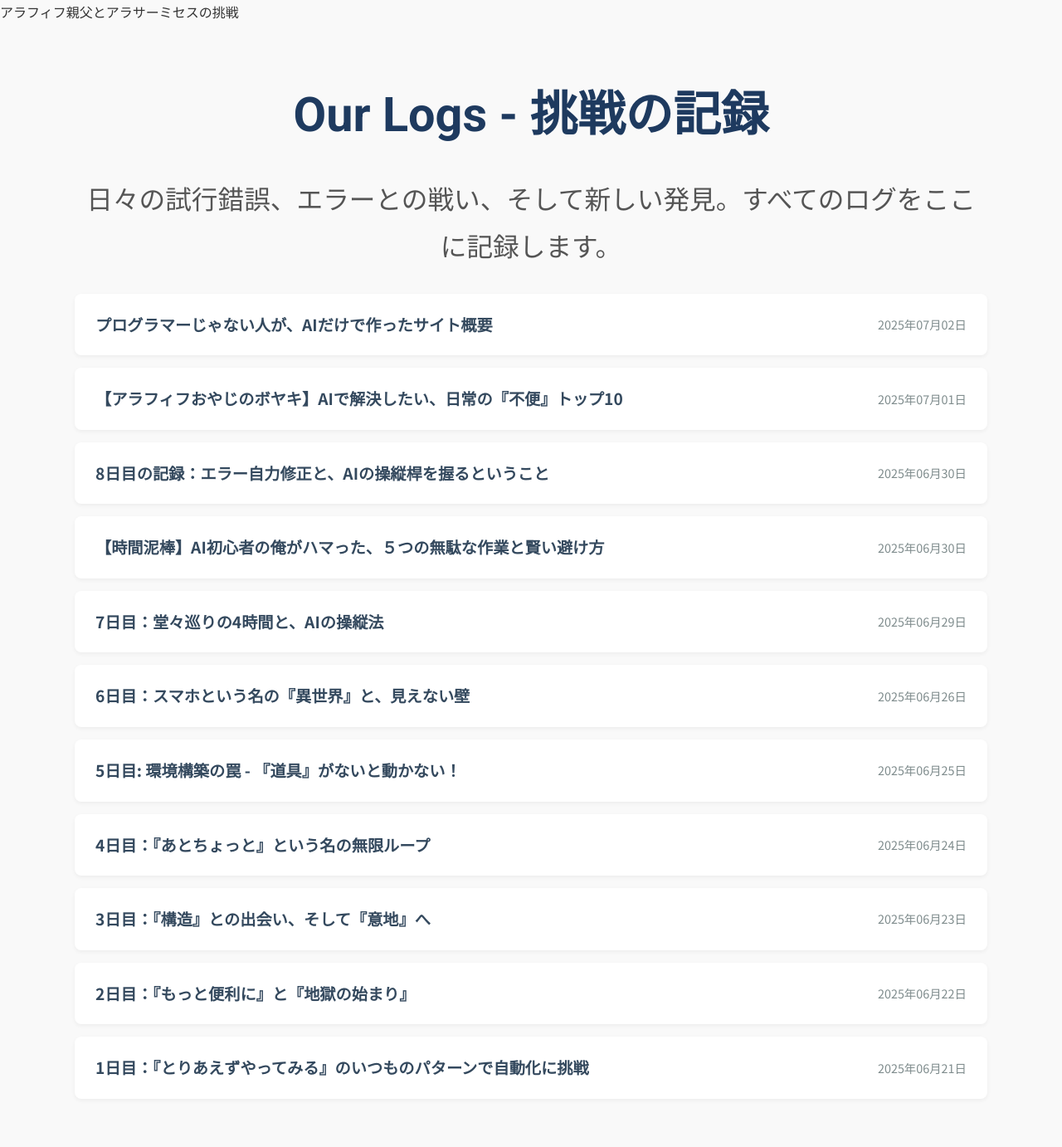
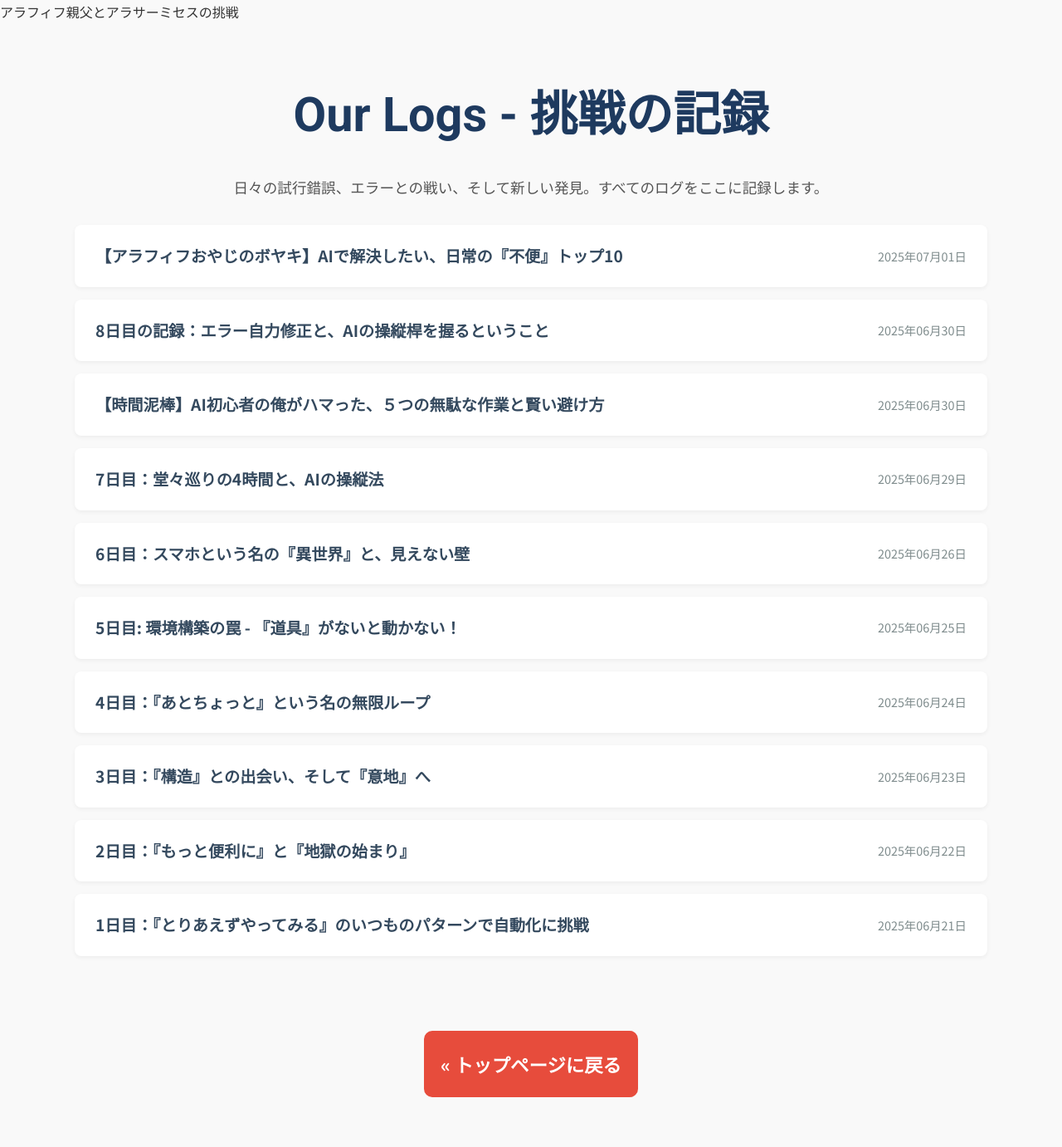
Before and after one commit to 0513reo/reo, a Jekyll site: the page built from logs-archive.html, in a window 1280 px wide. Shown: the whole page at 83% size. Built offline with Jekyll 4.4.1, drawn with Linux system fonts in a browser that asks for light colours; before the commit the page ends 1360 px from its top, so only the background shows below that.

Commit message:
Add files via upload

```diff
--- a/logs-archive.html
+++ b/logs-archive.html
@@ -1,21 +1,37 @@
 ---
 layout: default
-title: 挑戦の記録 全ログ
+title: "Our Logs - 挑戦の記録"
 class: archive-page
 ---
+
 <div class="container">
     <header class="section-title">
         <h1>Our Logs - 挑戦の記録</h1>
-        <p class="archive-description">日々の試行錯誤、エラーとの戦い、そして新しい発見。すべてのログをここに記録します。</p>
     </header>
+    <p class="archive-description">
+        日々の試行錯誤、エラーとの戦い、そして新しい発見。すべてのログをここに記録します。
+    </p>
+
     <ul class="archive-list">
-        {% for post in site.logs reversed %}
-             <li>
+        {% assign sorted_logs = site.logs | sort: 'date' | reverse %}
+        {% for post in sorted_logs %}
+
+            <!-- ★★★ ここが重要！「hidden: true」を持つ記事を一覧から除外します ★★★ -->
+            {% if post.hidden != true %}
+            <li>
                 <a href="{{ post.url | relative_url }}">
                     <span class="post-title">{{ post.title }}</span>
-                    <span class="post-date">{{ post.date | date: "%Y年%m月%d日" }}</span>
+                    {% if post.date %}
+                        <span class="post-date">{{ post.date | date: "%Y年%m月%d日" }}</span>
+                    {% endif %}
                 </a>
             </li>
+            {% endif %}
+
         {% endfor %}
     </ul>
+
+    <div class="back-link" style="text-align: center; margin-top: 50px;">
+        <a href="{{ '/' | relative_url }}" class="main-button" style="display:inline-block; width:auto;">« トップページに戻る</a>
+    </div>
 </div>
```
Also changed, not shown: _logs/2025-07-02-ai-is-your-partner.md (+9 -2 lines).
